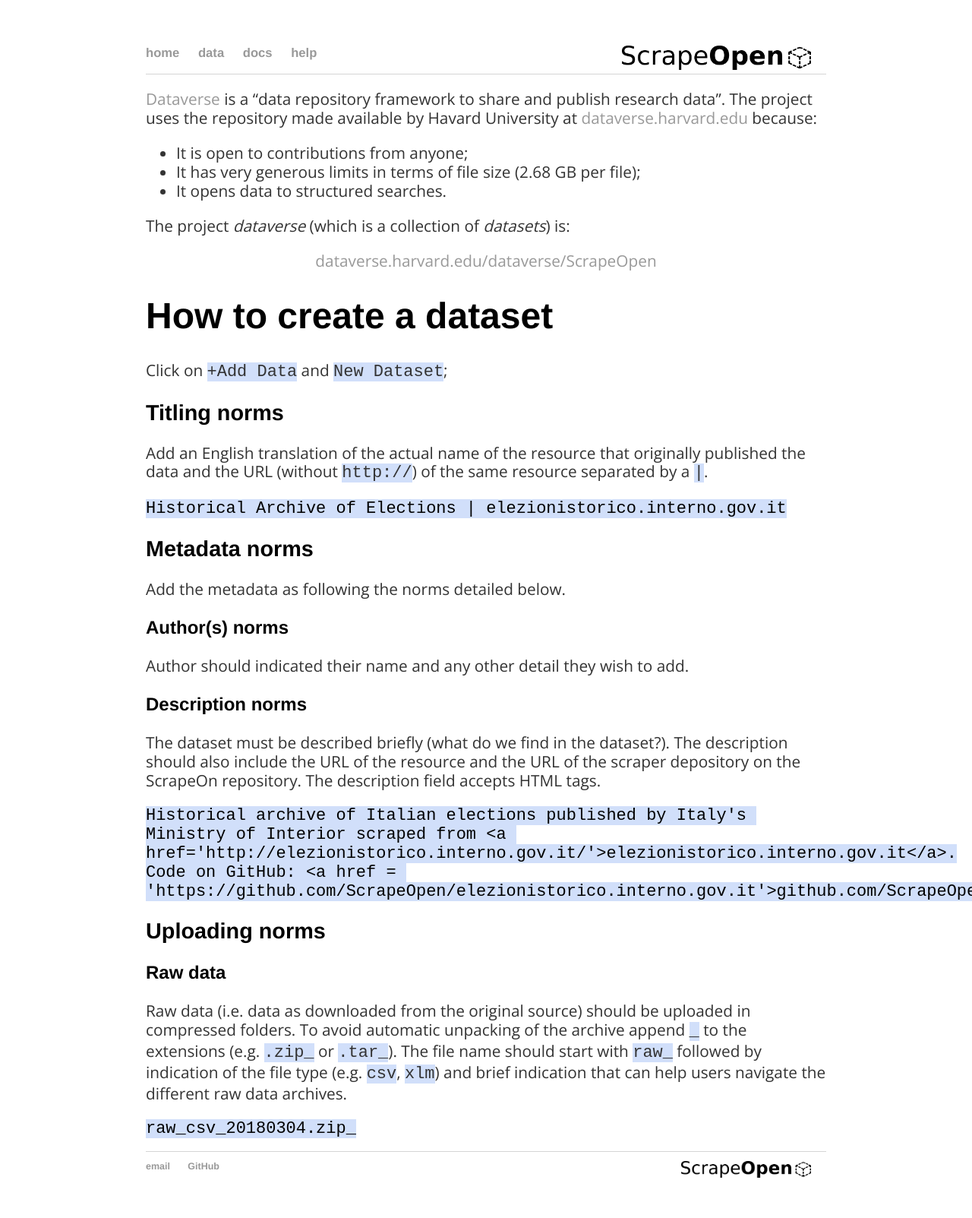
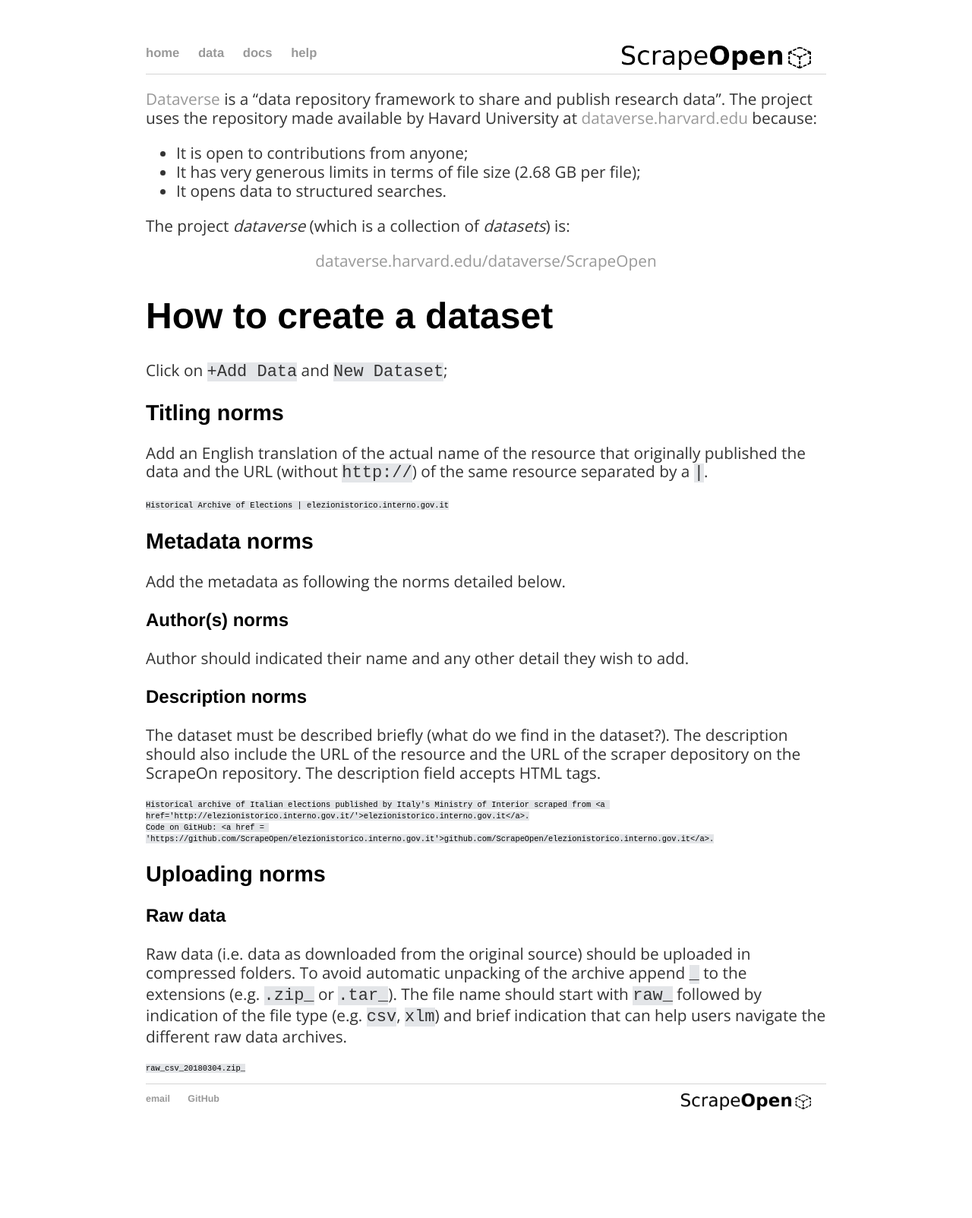
Before and after one commit to ScrapeOpen/ScrapeOpen, a Jekyll site: the page built from docs/dataverse.md, in a window 1280 px wide. Shown: the whole page at 76% size. Built offline with Jekyll 4.4.1, drawn with Linux system fonts in a browser that asks for light colours; after the commit the page ends 1514 px from its top, so only the background shows below that.

Commit message:
Edited css

```diff
--- a/css/main.css
+++ b/css/main.css
@@ -87,9 +87,12 @@
 }
 code {
     font-size: 1.3em;
-    background: hsl(220, 80%, 90%);
+    background: hsl(220, 11%, 90%);
 }
+pre code {
+    font-size: .8em;
+}
+
 pre {
-    font-size: 1.3em;
     white-space: pre-wrap;
 }
--- a/index.html
+++ b/index.html
@@ -29,6 +29,5 @@
     <li>Write or maintain the code to scrape a resource</li>
     <li>Control or improve the quality of the data sets</li>
   </ul>
-  If you want to contribute, please have a look at the <a href="">project documentation</a>.
-  <p></p>
+  <p>If you want to contribute, please have a look at the <a href="">project documentation</a>.</p>
 </div><!-- /.blurb -->
```
